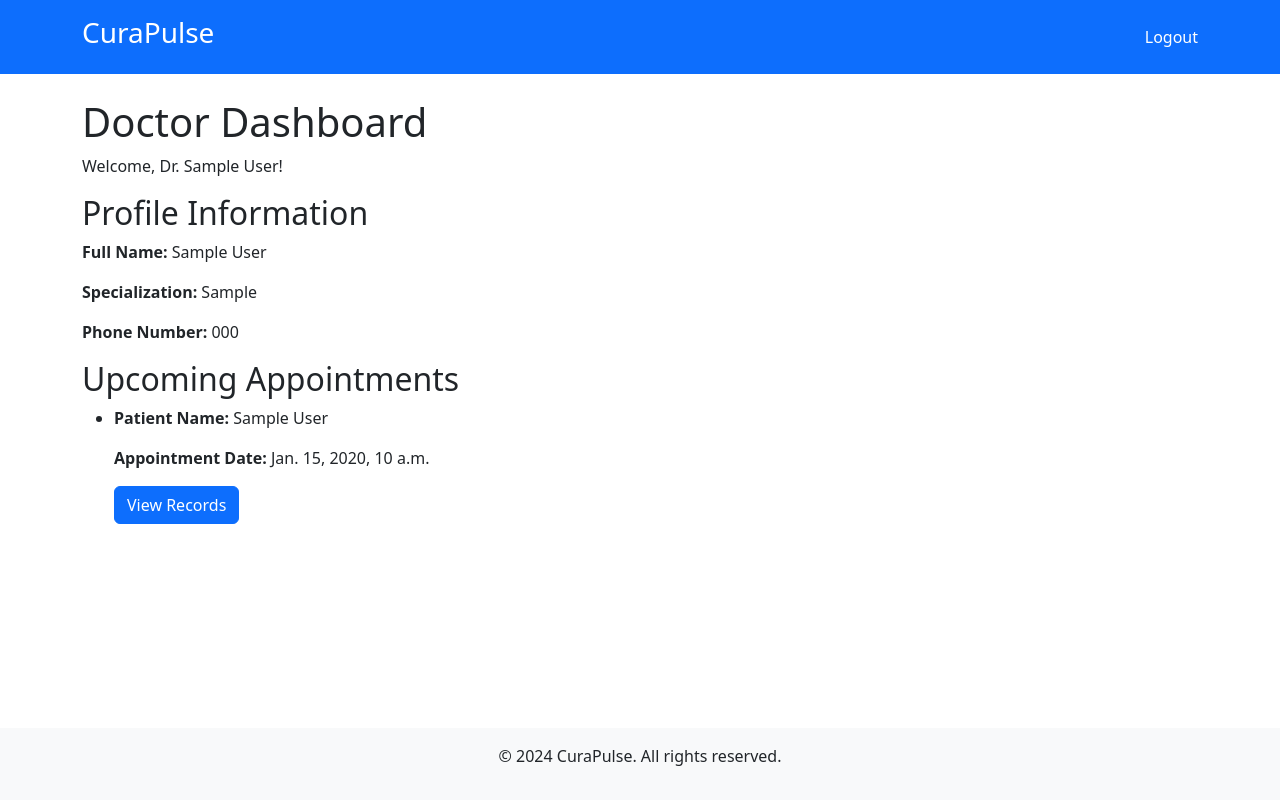
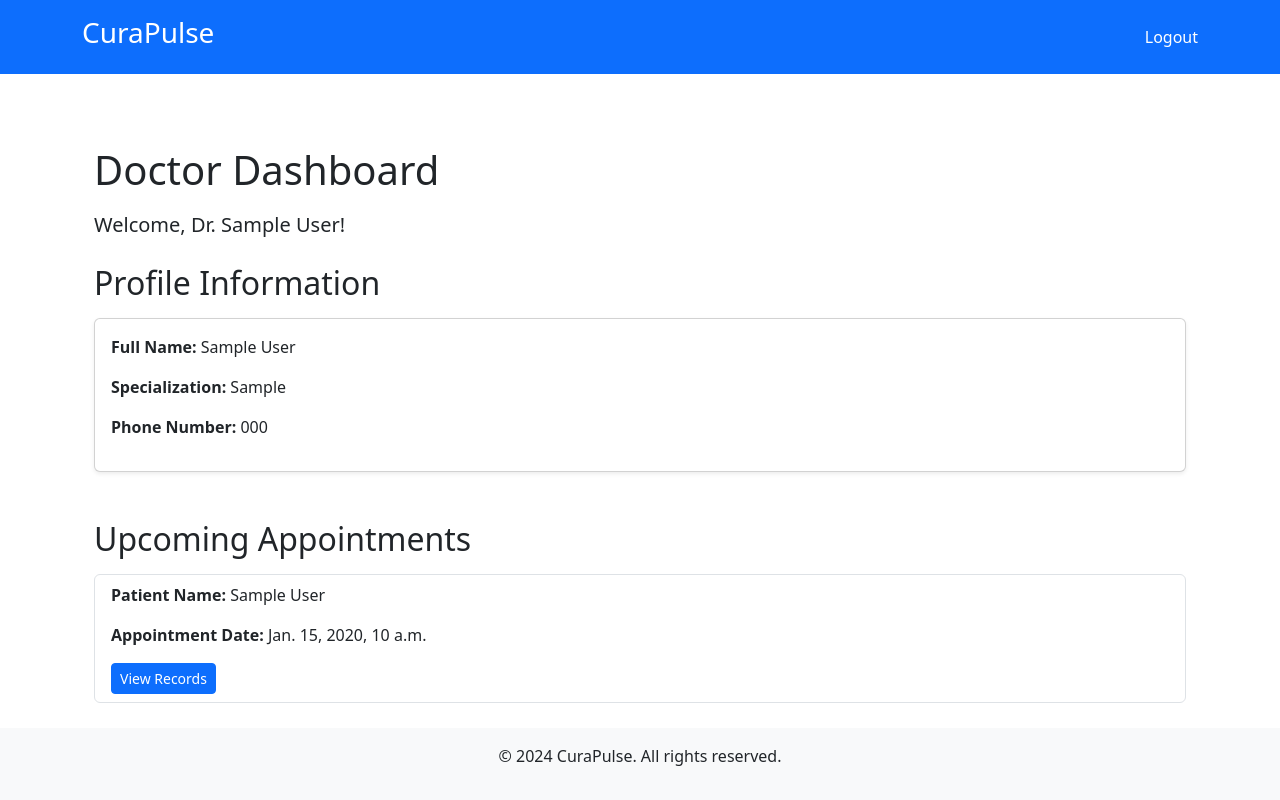
Before and after one commit to okusjid/CuraPulse, a Django app: page /doctor-dashboard/1/ in a window 1280 px wide. Run offline with Django 5.2, Linux system fonts and the light colour scheme; a user stored in the database is signed in; tables that the repository leaves empty hold one stand-in row (values such as "Sample post"); some libraries are stand-ins or nearby versions.

Commit message:
[update] templates

```diff
--- a/src/accounts/templates/doctors/doctor-info.html
+++ b/src/accounts/templates/doctors/doctor-info.html
@@ -3,39 +3,48 @@
 {% block title %}Doctor Dashboard{% endblock %}
 
 {% block content %}
-<header>
-    <h1>Doctor Dashboard</h1>
-    <p>Welcome, Dr. {{ doctor_user.full_name }}!</p>
+<div class="container mt-5">
+    <!-- Header Section -->
+    <header class="mb-4">
+        <h1 class="mb-3">Doctor Dashboard</h1>
+        <p class="lead">Welcome, Dr. {{ doctor_user.full_name }}!</p>
     </header>
 
-<section>
-    <h2>Profile Information</h2>
+    <!-- Profile Information Section -->
+    <section class="mb-5">
+        <h2 class="mb-3">Profile Information</h2>
+        <div class="card shadow-sm">
+            <div class="card-body">
                 <p><strong>Full Name:</strong> {{ doctor_user.full_name }}</p>
                 <p><strong>Specialization:</strong> {{ doctor_user.specialization }}</p>
                 <p><strong>Phone Number:</strong> {{ doctor_user.phone_number }}</p>
+            </div>
+        </div>
     </section>
 
+    <!-- Upcoming Appointments Section -->
     <section>
-    <h2>Upcoming Appointments</h2>
+        <h2 class="mb-3">Upcoming Appointments</h2>
         {% if appointments_with_records %}
-        <ul>
+            <ul class="list-group">
                 {% for entry in appointments_with_records %}
-                <li>
+                    <li class="list-group-item">
                         <p><strong>Patient Name:</strong> {{ entry.appointment.patient.full_name }}</p>
                         <p><strong>Appointment Date:</strong> {{ entry.appointment.scheduled_at }}</p>
-                    <form action="/patient-medical-records/" method="POST">
+                        <form action="/patient-medical-records/" method="POST" class="d-inline">
                             {% csrf_token %}
                             <input type="hidden" name="records" value="{{ entry.records }}">
                             <input type="hidden" name="appointment_id" value="{{ entry.appointment.id }}">
                             <input type="hidden" name="patient_id" value="{{ entry.appointment.patient.id }}">
                             <input type="hidden" name="doctor_id" value="{{ doctor_user.id }}">
-                        <button type="submit" class="btn btn-primary">View Records</button>
+                            <button type="submit" class="btn btn-primary btn-sm">View Records</button>
                         </form>
                     </li>
                 {% endfor %}
             </ul>
         {% else %}
-        <p><strong>No upcoming appointments.</strong></p>
+            <p class="text-muted"><strong>No upcoming appointments.</strong></p>
         {% endif %}
     </section>
+</div>
 {% endblock %}
```
Lines whose indentation alone changed are shown as unchanged.
